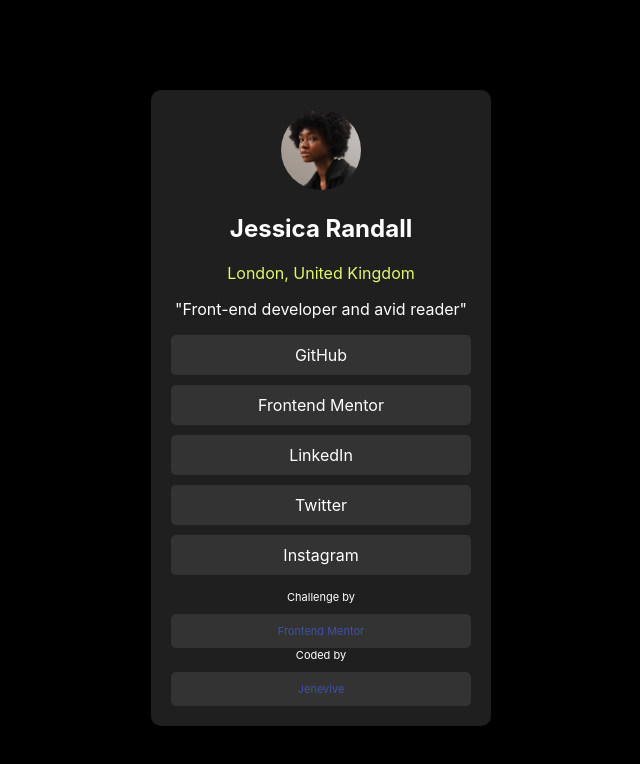
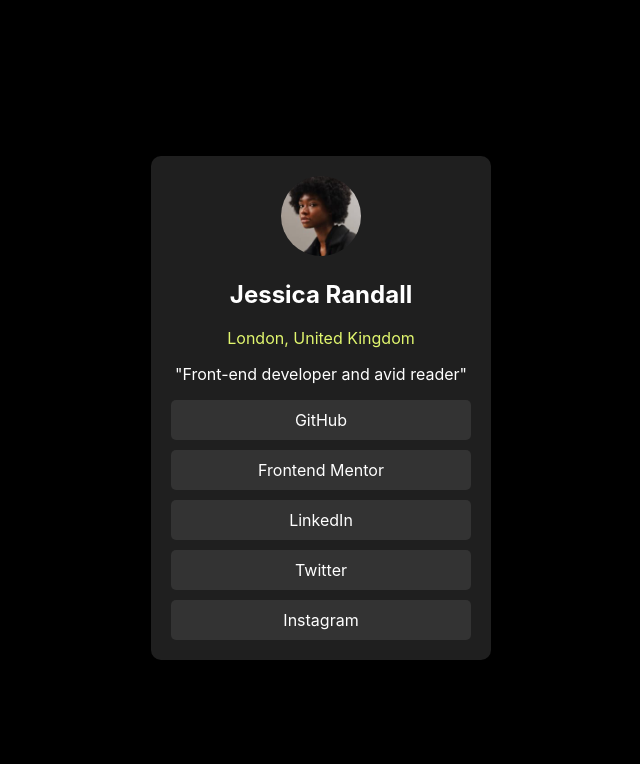
Before and after one commit to JeneviveRiyaDsilva/Internship, a plain HTML site: page index.html in a window 1280 px wide. Shown: the whole page, without its empty margins (319-959 px from the left). Drawn offline with Linux system fonts and the light colour scheme.

Commit message:
newly update

```diff
--- a/index.html
+++ b/index.html
@@ -76,10 +76,7 @@
     <a href="#">Twitter</a>
     <a href="#">Instagram</a>
 
-  <div class="attribution">
-    Challenge by <a href="https://www.frontendmentor.io?ref=challenge" target="_blank">Frontend Mentor</a>
-    Coded by <a href="#">Jenevive</a>
-  </div>
+
   </div>
 </body>
 </html>
```
